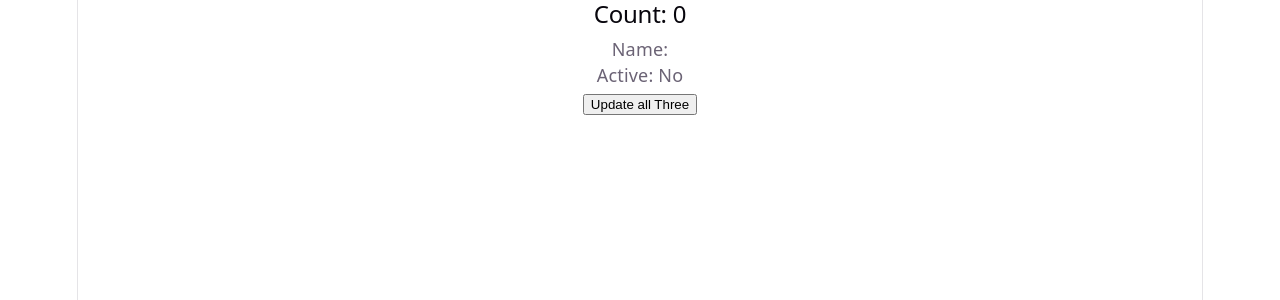
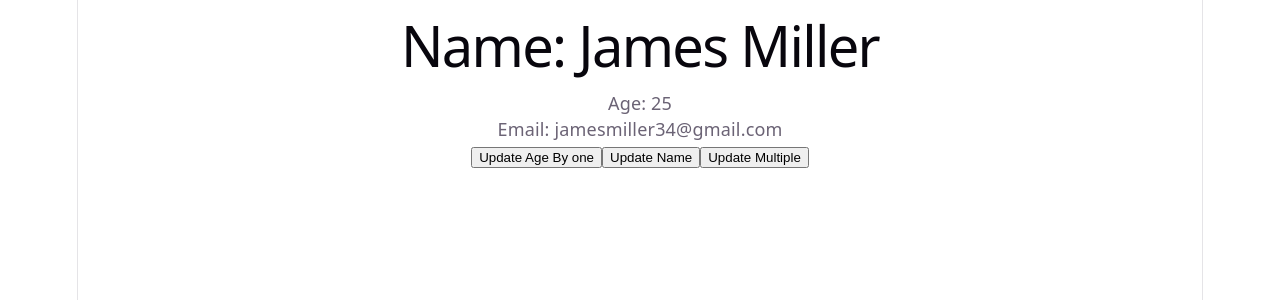
Before and after one commit to rahulrameshm0/React-Fundamentals, a React (Vite) app in the folder hello-world/: page / in a window 1280 px wide. Shown: the top 300 px of the page. Built offline with nearby package versions, Linux system fonts and the light colour scheme.

Commit message:
learnig react fundamentals

```diff
--- a/hello-world/src/App.jsx
+++ b/hello-world/src/App.jsx
@@ -2,7 +2,6 @@ import "./App.css";
 import { Welcome } from "./Welcome";
 import { Button } from "./Button";
 import { Hello, HelloWithoutJSX } from "./Hello";
-import { UserProfile } from "./UserProfile";
 import { ContactForm } from "./Contact";
 import { Product } from "./Product";
 import { Greeting } from "./Greeting";
@@ -21,13 +20,14 @@ import { LoginCard } from "./LoginCard";
 import { SimplerCounter } from "./SimplerCounter";
 import { PrevStateCount } from "./PreStateCount";
 import { BatchingCounter } from "./BatchingCounter";
-
+import { UserProfile } from "./UserProfile";
 
 function App() {
   return (
     <>
+    <UserProfile/>
+      {/*
     <BatchingCounter/>
-      {/*
       <PrevStateCount/>
       <SimplerCounter/>
       <LoginCard />
@@ -83,7 +83,6 @@ function App() {
       <HelloWithoutJSX />
       <h1>Code testing in react app</h1>
       <Button />
-      <UserProfile />
       <Hello />
       <ContactForm /> */}
     </>
--- a/hello-world/src/UserProfile.jsx
+++ b/hello-world/src/UserProfile.jsx
@@ -1,11 +1,47 @@
-// import React from "react";
+// console.log("Component rendering, user:", user);
+import { use, useState } from "react";
 
 export const UserProfile = () => {
-    return(
-        <>
-            <h1>34</h1>
-            <p>Lorem, ipsum dolor sit amet consectetur adipisicing elit. At pariatur dolor excepturi itaque qui vitae dicta tenetur debitis id nemo molestias, nesciunt temporibus! Sunt dolorem harum, unde repellat animi reiciendis?</p>
-        </>
-        )
+  const [user, setUser] = useState({
+    name: "James Miller",
+    age: 25,
+    email: "jamesmiller34@gmail.com",
+    address: {
+      city: "Yeravan",
+      country: "Armenia",
+    },
+  });
 
-}
+  const updateName = () => {
+    setUser({
+      ...user,
+      name: "Rahul",
+    });
+  };
+
+  const updateAge = () => {
+    setUser({
+      ...user,
+      age: user.age + 1,
+    });
+  };
+  const updateMultiple = () => {
+        setUser({
+        ...user,
+        name:"Rahul",
+        age:32,
+        });
+  };
+
+
+  return (
+    <div>
+      <h1>Name: {user.name}</h1>
+      <p>Age: {user.age}</p>
+      <p>Email: {user.email}</p>
+      <button onClick={updateAge}>Update Age By one</button>
+      <button onClick={updateName}>Update Name</button>
+      <button onClick={updateMultiple}>Update Multiple</button>
+    </div>
+  );
+};
```
